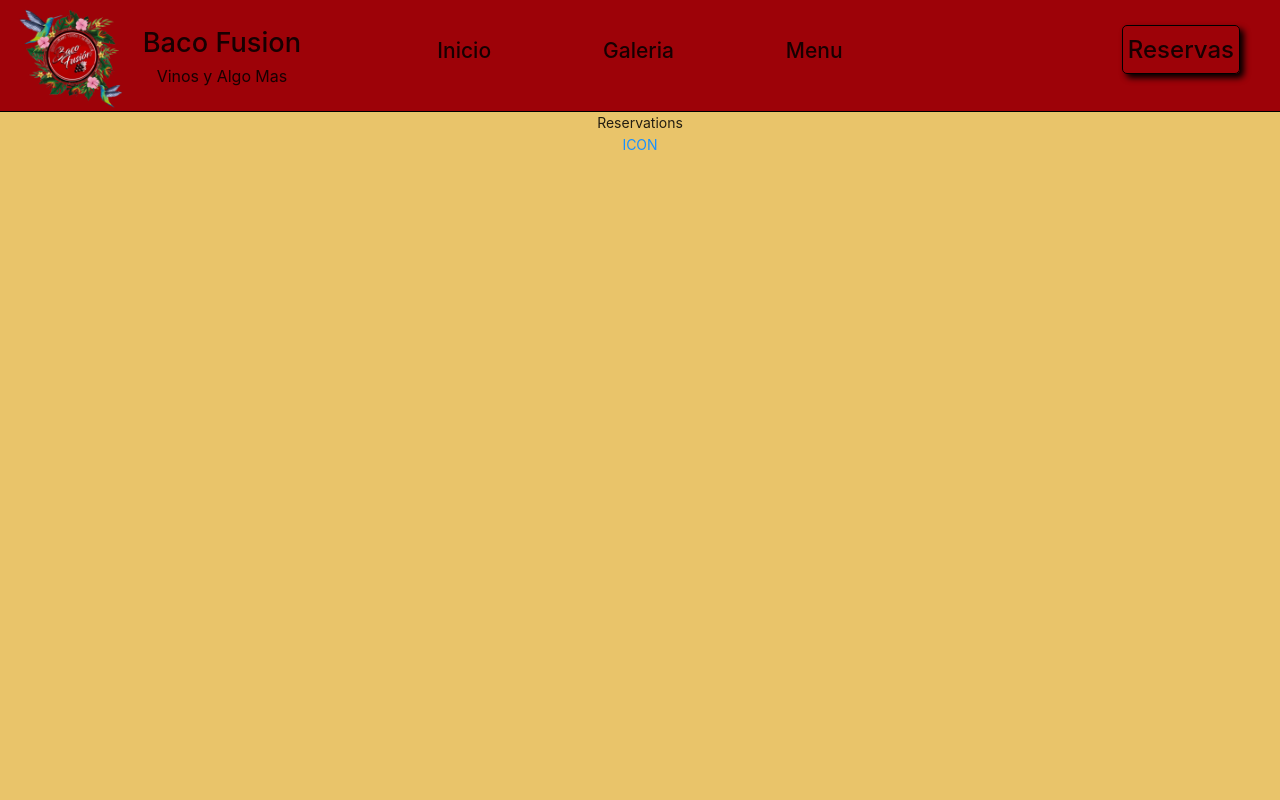
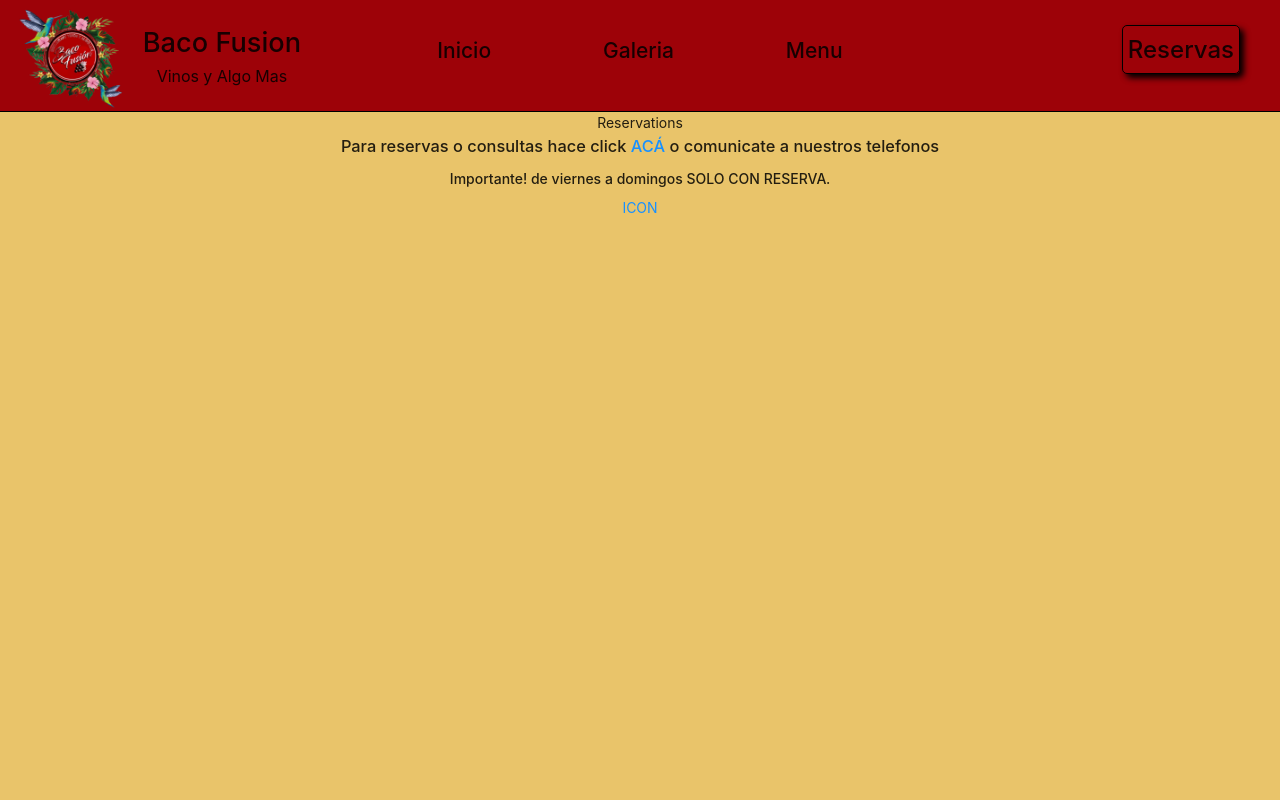
Before and after one commit to marioacaballero/Baco-Fusion-App, a React (Create React App) app: page /reservations in a window 1280 px wide. Shown: the top 800 px of the page. Built offline with nearby package versions, Linux system fonts and the light colour scheme.

Commit message:
adding info to reservation component

```diff
--- a/src/Components/Reservations/Reservations.tsx
+++ b/src/Components/Reservations/Reservations.tsx
@@ -7,6 +7,9 @@ export const Reservations = () => {
       Reservations
     </div>
     <section>
+      <h3>Para reservas o consultas hace click <a href="https://api.whatsapp.com/send?phone=543416745943" id="btn-wsp" target="_black">ACÁ</a> o comunicate a nuestros telefonos </h3>
+
+    <h4>Importante! de viernes a domingos SOLO CON RESERVA.</h4>
       <a href="https://api.whatsapp.com/send?phone=543416745943" id="btn-wsp" target="_black">ICON</a>
     </section>
 
```
